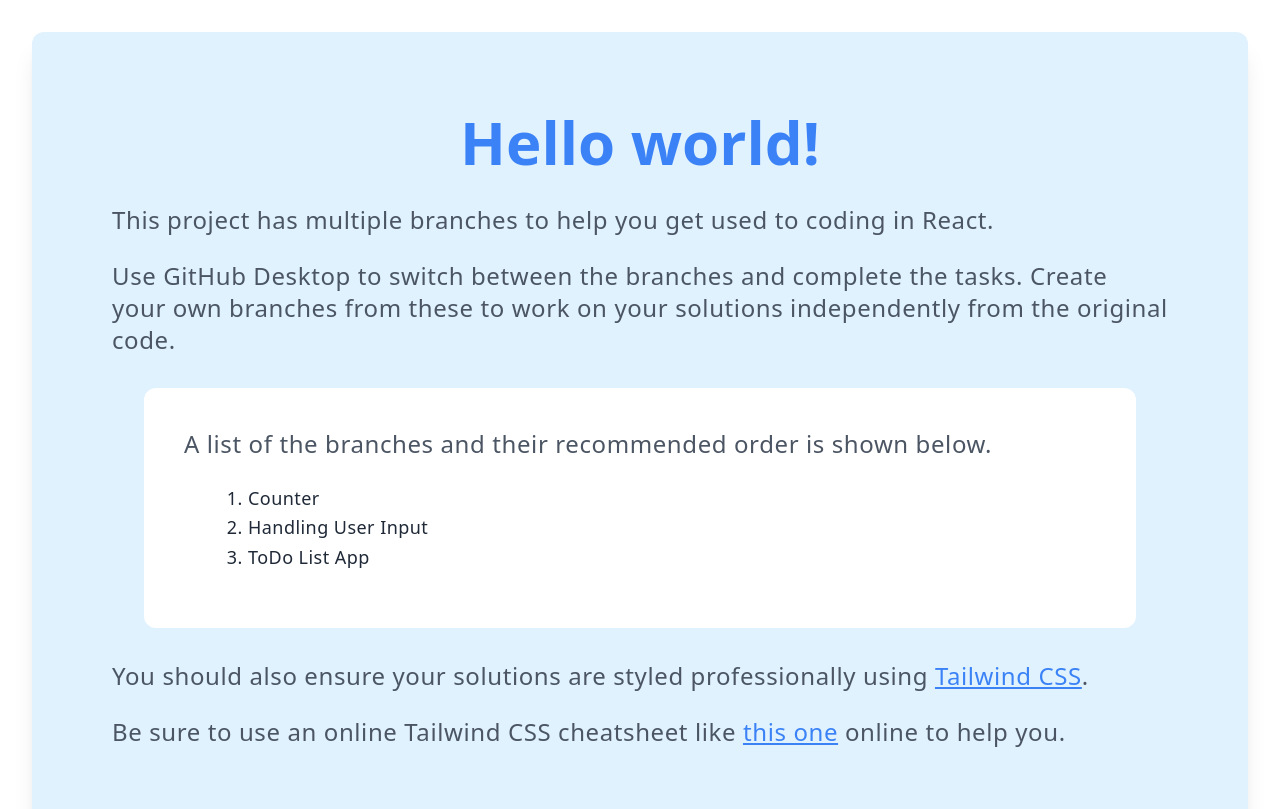
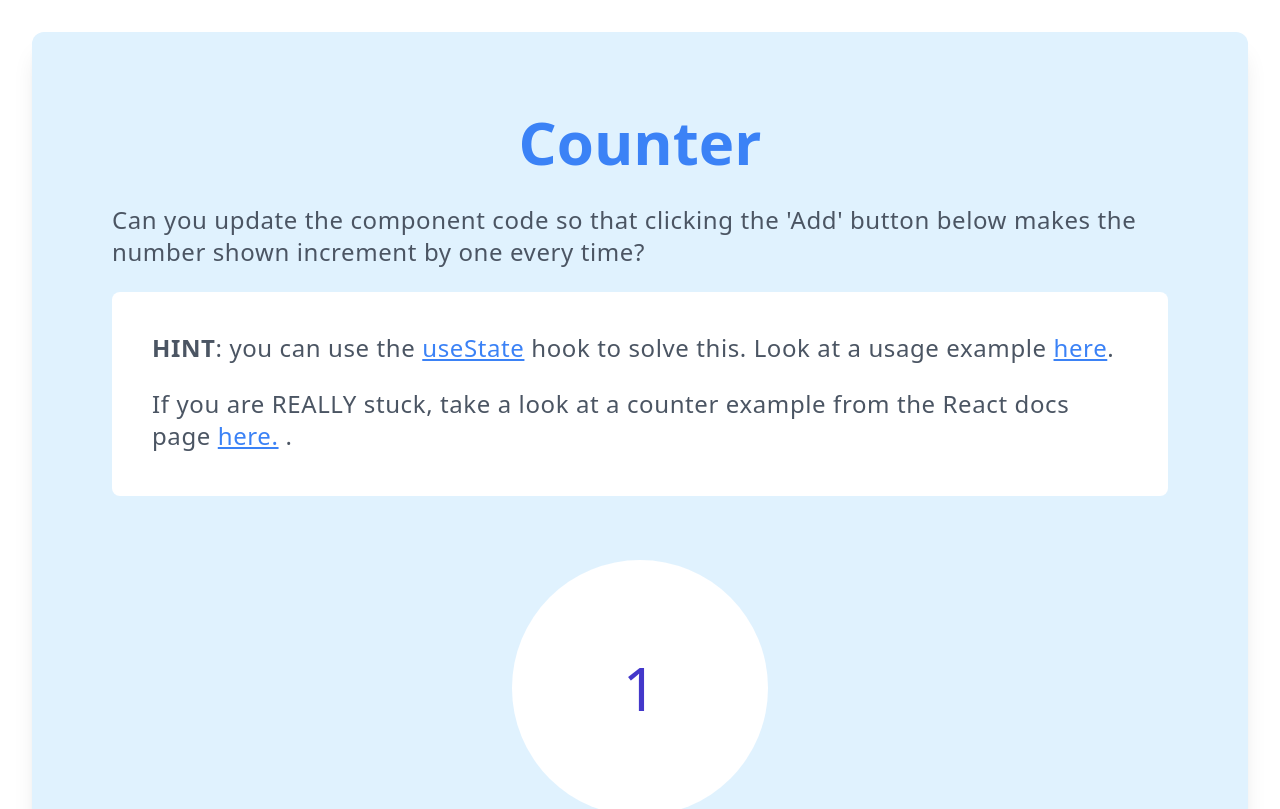
Before and after one commit to L4-Web-Design-and-Development/react-typescript-tailwind, a React (Create React App) app: page / in a window 1280 px wide. Shown: the top 809 px of the page. Built offline with nearby package versions, Linux system fonts and the light colour scheme.

Commit message:
Add counter challenge

```diff
--- a/src/App.tsx
+++ b/src/App.tsx
@@ -7,36 +7,45 @@ function App() {
     <div className="flex items-center justify-center min-h-screen container mx-auto">
       <div className="m-8 p-20 rounded-xl bg-sky-100 shadow-xl">
         <h1 className="text-6xl font-bold text-blue-500 mb-8 text-center">
-          Hello world!
+          Counter
         </h1>
         <Paragraph>
-          This project has multiple branches to help you get used to coding in
-          React.
+          Can you update the component code so that clicking the 'Add' button
+          below makes the number shown increment by one every time?
         </Paragraph>
-        <Paragraph>
-          Use GitHub Desktop to switch between the branches and complete the
-          tasks. Create your own branches from these to work on your solutions
-          independently from the original code.
-        </Paragraph>
-        <div className="m-8 p-10 rounded-xl bg-white">
+        <div className="p-10 pb-5 bg-white rounded-lg mb-6">
           <Paragraph>
-            A list of the branches and their recommended order is shown below.
+            <strong>HINT</strong>: you can use the{" "}
+            <Link url="https://beta.reactjs.org/reference/react/useState#reference">
+              useState
+            </Link>{" "}
+            hook to solve this. Look at a usage example{" "}
+            <Link url="https://beta.reactjs.org/reference/react/useState#usage">
+              here
+            </Link>
+            .
           </Paragraph>
-          <ol className="my-4 ml-16">
-            <ListItem>Counter</ListItem>
-            <ListItem>Handling User Input</ListItem>
-            <ListItem>ToDo List App</ListItem>
-          </ol>
+          <Paragraph>
+            If you are REALLY stuck, take a look at a counter example from the
+            React docs page{" "}
+            <Link url="https://beta.reactjs.org/reference/react/useState#examples-basic">
+              here.
+            </Link>{" "}
+            .
+          </Paragraph>
         </div>
-        <Paragraph>
-          You should also ensure your solutions are styled professionally using{" "}
-          <Link url="https://tailwindcss.com/">Tailwind CSS</Link>.
-        </Paragraph>
-        <Paragraph>
-          Be sure to use an online Tailwind CSS cheatsheet like{" "}
-          <Link url="https://nerdcave.com/tailwind-cheat-sheet">this one</Link>{" "}
-          online to help you.
-        </Paragraph>
+        <div className="flex items-center justify-center p-10">
+          <div>
+            <div className="bg-white rounded-full flex items-center justify-center w-64 h-64">
+              <h2 className="text-indigo-700 text-6xl">1</h2>
+            </div>
+            <div className="mt-10 flex justify-center">
+              <button className="bg-indigo-700 text-white text-2xl px-12 py-6 rounded-lg">
+                Add
+              </button>
+            </div>
+          </div>
+        </div>
       </div>
     </div>
   );
```
